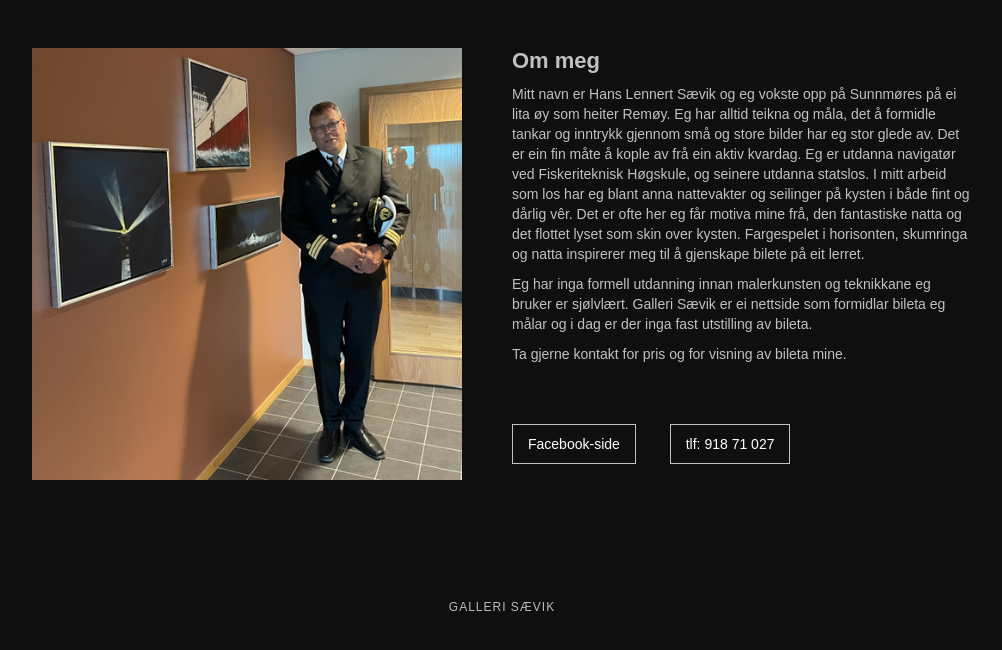
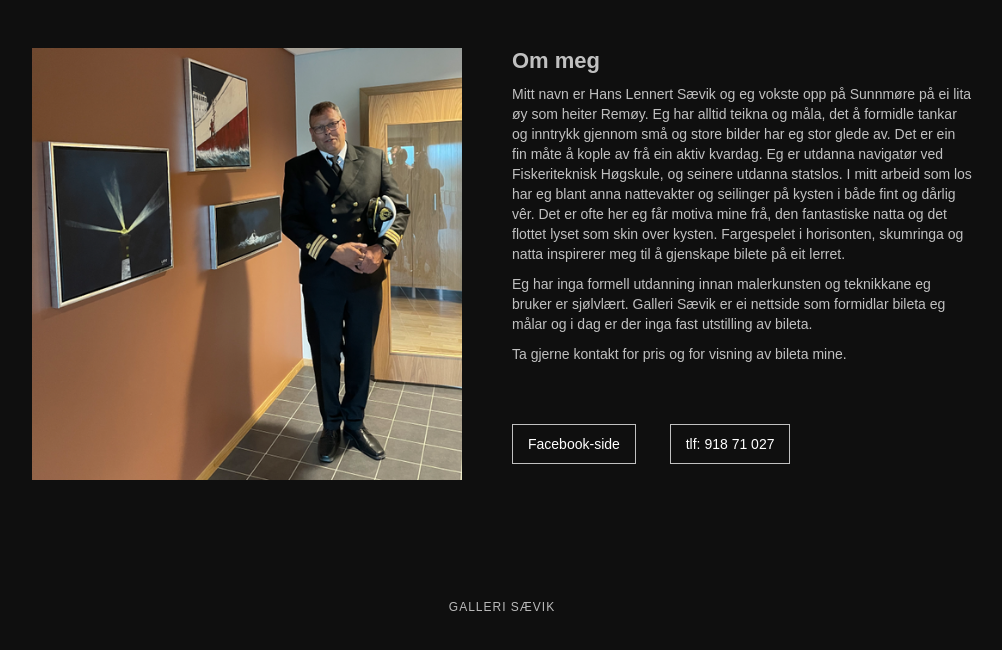
Before and after one commit to kristianvik/galleri-saevik, a plain HTML site: page om.html in a window 1280 px wide. Shown: the part 128-778 px from the top of the page, without its empty margins (138-1140 px from the left). Drawn offline with nearby package versions, Linux system fonts and the light colour scheme; a script that the page names is missing.

Commit message:
Update om.html

```diff
--- a/om.html
+++ b/om.html
@@ -39,7 +39,7 @@
         <div class="column w-col w-col-6">
           <div class="rich-text-block w-richtext">
             <h2 data-w-id="b627d933-3e8e-4315-353a-9be53bfcdd0b">Om meg</h2>
-            <p data-w-id="2eb8f7d7-ef02-17a1-2e49-e98f313a7bc8">Mitt navn er Hans Lennert Sævik og eg vokste opp på Sunnmøres på ei lita øy som heiter Remøy. Eg har alltid teikna og måla, det å formidle tankar og inntrykk gjennom små og store bilder har eg stor glede av. Det er ein fin måte å kople av frå ein aktiv kvardag. Eg er utdanna navigatør ved Fiskeriteknisk Høgskule, og seinere utdanna statslos. I mitt arbeid som los har eg blant anna nattevakter og seilinger på kysten i både fint og dårlig vêr. Det er ofte her eg får motiva mine frå, den fantastiske natta og det flottet lyset som skin over kysten. Fargespelet i horisonten, skumringa og natta inspirerer meg til å gjenskape bilete på eit lerret.</p>
+            <p data-w-id="2eb8f7d7-ef02-17a1-2e49-e98f313a7bc8">Mitt navn er Hans Lennert Sævik og eg vokste opp på Sunnmøre på ei lita øy som heiter Remøy. Eg har alltid teikna og måla, det å formidle tankar og inntrykk gjennom små og store bilder har eg stor glede av. Det er ein fin måte å kople av frå ein aktiv kvardag. Eg er utdanna navigatør ved Fiskeriteknisk Høgskule, og seinere utdanna statslos. I mitt arbeid som los har eg blant anna nattevakter og seilinger på kysten i både fint og dårlig vêr. Det er ofte her eg får motiva mine frå, den fantastiske natta og det flottet lyset som skin over kysten. Fargespelet i horisonten, skumringa og natta inspirerer meg til å gjenskape bilete på eit lerret.</p>
             <p data-w-id="f5eb002f-4e2d-5753-250a-7fca9b7a3b18">Eg har inga formell utdanning innan malerkunsten og teknikkane eg bruker er sjølvlært. Galleri Sævik er ei nettside som formidlar bileta eg målar og i dag er der inga fast utstilling av bileta. </p>
             <p data-w-id="74092e2b-bd72-01ab-ba71-f98a9b5ddadf">Ta gjerne kontakt for pris og for visning av bileta mine.</p>
           </div>
```
